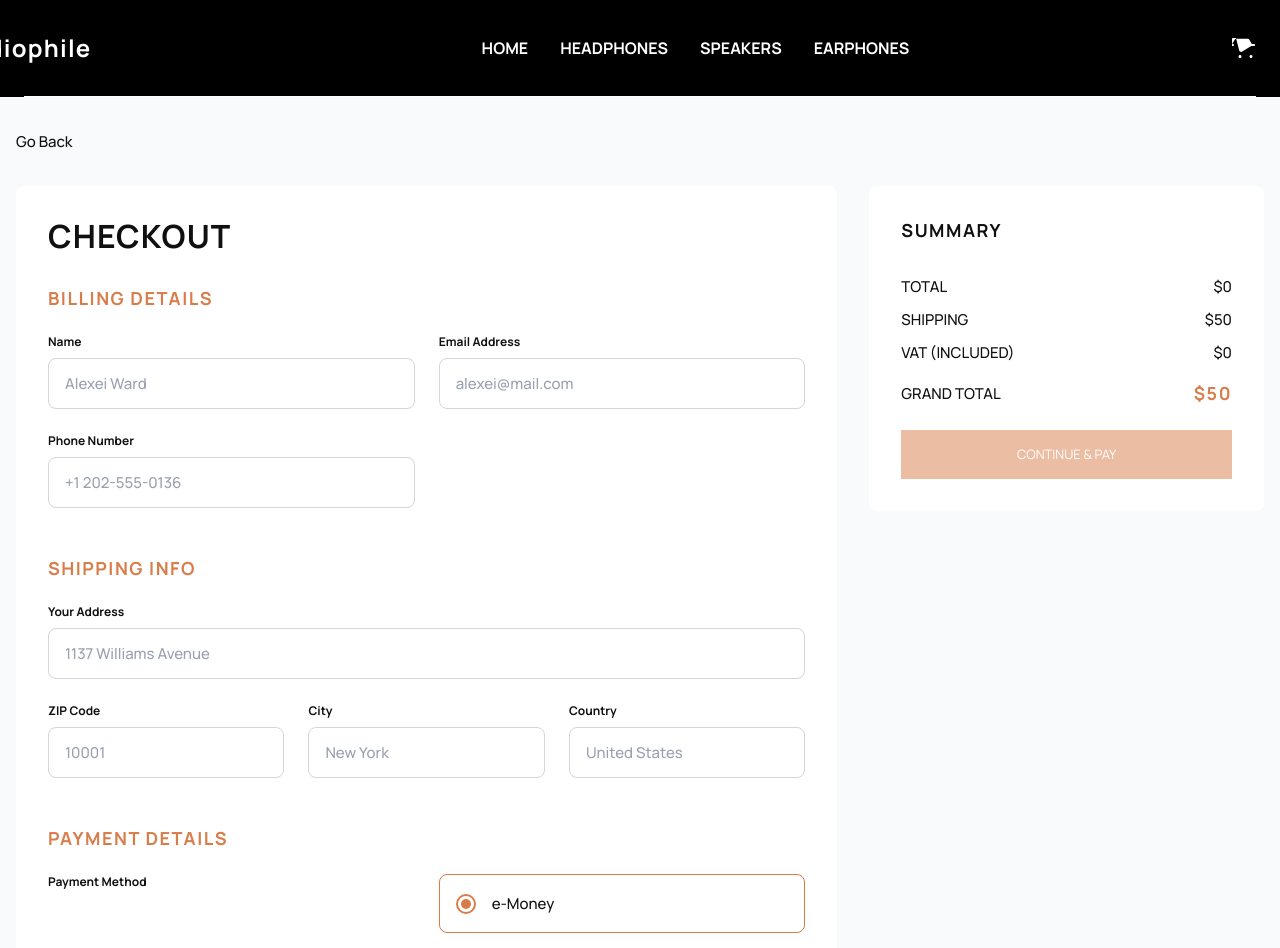
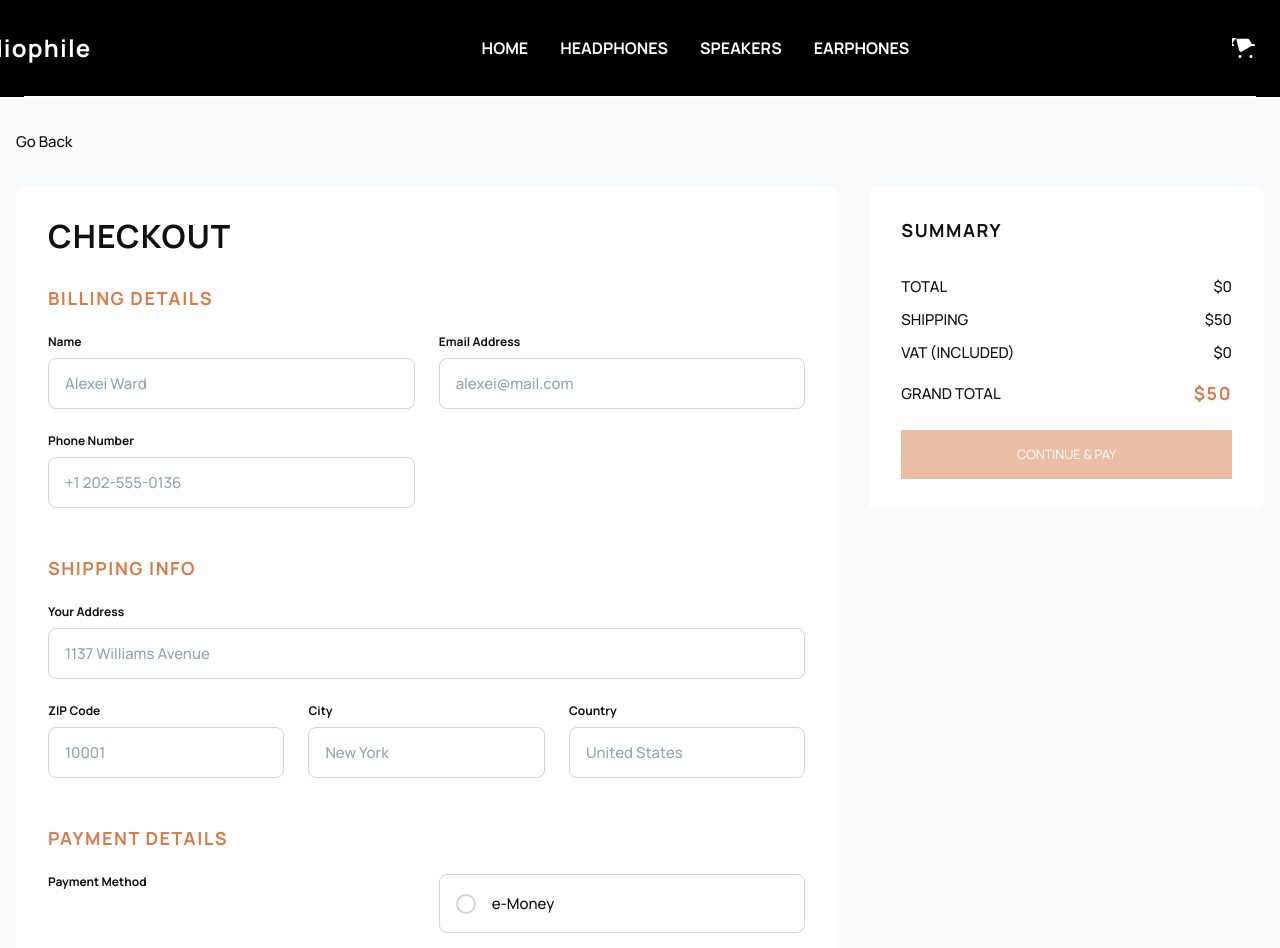
Before and after one commit to AYOBAMI-JOSHUA/audiophile-ecommerce, a Next.js app: page /checkout in a window 1280 px wide. Shown: the top 948 px of the page. Built offline with nearby package versions, Linux system fonts and the light colour scheme.

Commit message:
Update page.tsx

```diff
--- a/app/checkout/page.tsx
+++ b/app/checkout/page.tsx
@@ -26,7 +26,7 @@ export default function CheckoutPage() {
     zipCode: "",
     city: "",
     country: "",
-    paymentMethod: "eMoney",
+    paymentMethod: "e-Money",
     eMoneyNumber: "",
     eMoneyPIN: ""
   });
@@ -64,7 +64,7 @@ export default function CheckoutPage() {
     if (!formData.city) newErrors.city = "City is required";
     if (!formData.country) newErrors.country = "Country is required";
 
-    if (formData.paymentMethod === "eMoney") {
+    if (formData.paymentMethod === "e-Money") {
       if (!formData.eMoneyNumber) newErrors.eMoneyNumber = "e-Money number required";
       if (!formData.eMoneyPIN) newErrors.eMoneyPIN = "e-Money PIN required";
     }
```
